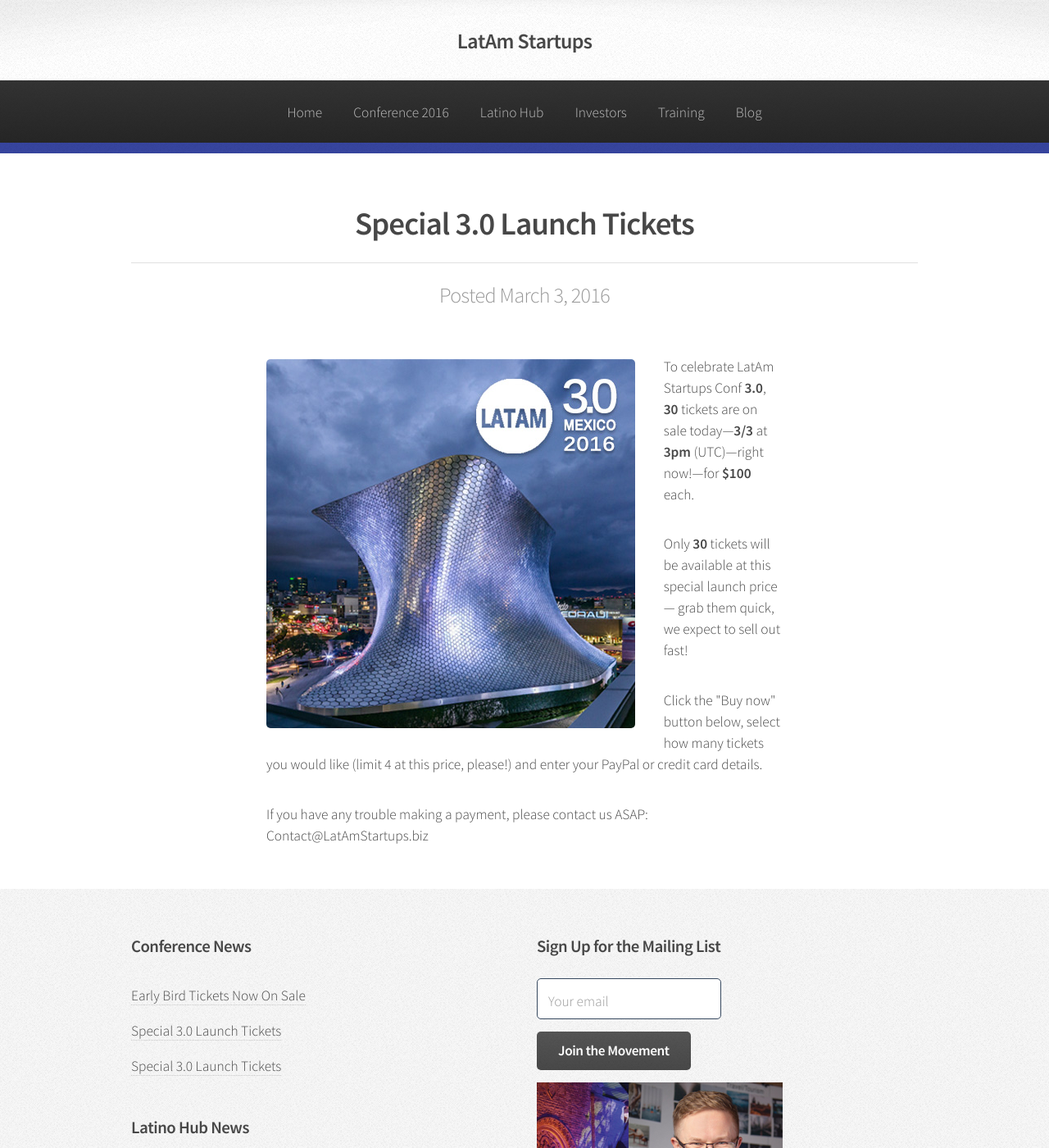
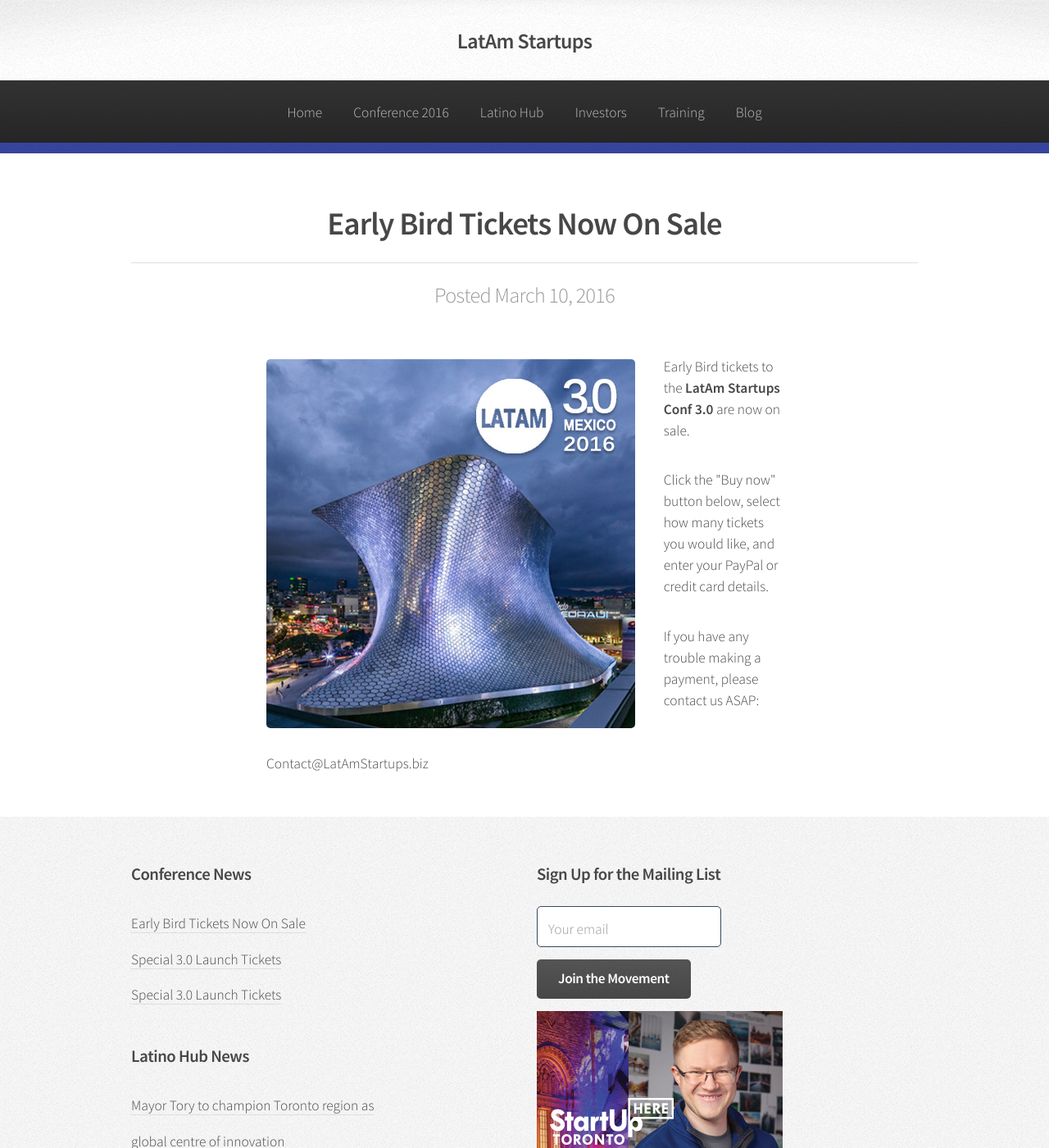
Before and after one commit to LatAmStartups/LatAmStartups.github.io, a Jekyll site: the page built from tickets.html, in a window 1280 px wide and 1400 px high. Shown: the whole window at 82% size. Built offline with Jekyll 4.4.1, drawn with Linux system fonts in a browser that asks for light colours; a script that is not in the unit is left out.

Commit message:
launching early bird tix

```diff
--- a/tickets.html
+++ b/tickets.html
@@ -1,21 +1,19 @@
 ---
-title: Special 3.0 Launch Tickets
+title: Early Bird Tickets Now On Sale
 layout: post
 featured: /assets/images/tix.jpg
 category: conference
-date: 2016-03-03
+date: 2016-03-10
 ---
 
+<p>Early Bird tickets to the <strong>LatAm Startups Conf 3.0</strong> are now on sale.</p>
 
-<p>To celebrate LatAm Startups Conf <strong>3.0</strong>, <strong>30</strong> tickets are on sale today&mdash;<strong>3/3</strong> at <strong>3pm</strong> (UTC)&mdash;right now!&mdash;for <strong>$100</strong> each.</p>
 
-<p>Only <strong>30</strong> tickets will be available at this special launch price &mdash; grab them quick, we expect to sell out fast!</p>
-
-<p>Click the "Buy now" button below, select how many tickets you would like (limit 4 at this price, please!) and enter your PayPal or credit card details.</p>
+<p>Click the "Buy now" button below, select how many tickets you would like, and enter your PayPal or credit card details.</p>
 <p>If you have any trouble making a payment, please contact us ASAP: Contact@LatAmStartups.biz</p>
 
-<div data-embed_type="product" data-shop="latam-startups-conf.myshopify.com" data-product_name="LatAm Startups Conf 3.0 (Special Launch Price)" data-product_handle="latam-startups-conf-3-0-special-launch-price" data-has_image="true" data-display_size="compact" data-redirect_to="cart" data-buy_button_text="Buy now" data-buy_button_out_of_stock_text="Sold Out!" data-buy_button_product_unavailable_text="Unavailable" data-button_background_color="7db461" data-button_text_color="ffffff" data-product_modal="false" data-product_title_color="000000" data-next_page_button_text="Next page"></div>
+<div data-embed_type="product" data-shop="latam-startups-conf.myshopify.com" data-product_name="LatAm Startups Conf 3.0 (Early Bird)" data-product_handle="latam-startups-conf-3-0-early-bird" data-has_image="true" data-display_size="compact" data-redirect_to="cart" data-buy_button_text="Buy Now" data-buy_button_out_of_stock_text="Out of Stock" data-buy_button_product_unavailable_text="Unavailable" data-button_background_color="7db461" data-button_text_color="ffffff" data-product_modal="false" data-product_title_color="000000" data-next_page_button_text="Next page"></div>
 <script type="text/javascript">
 document.getElementById('ShopifyEmbedScript') || document.write('<script type="text/javascript" src="https://widgets.shopifyapps.com/assets/widgets/embed/client.js" id="ShopifyEmbedScript"><\/script>');
 </script>
-<noscript><a href="https://latam-startups-conf.myshopify.com/cart/16319929670:1" target="_blank">Buy LatAm Startups Conf 3.0 (Special Launch Price)</a></noscript>
+<noscript><a href="https://latam-startups-conf.myshopify.com/cart/16321964038:1" target="_blank">Buy LatAm Startups Conf 3.0 (Early Bird)</a></noscript>
```
Also changed, not shown: _posts/2016-03-10-latam-startups-conference-early-bird-tickets-now-on-sale.md (+1 -1 lines).
